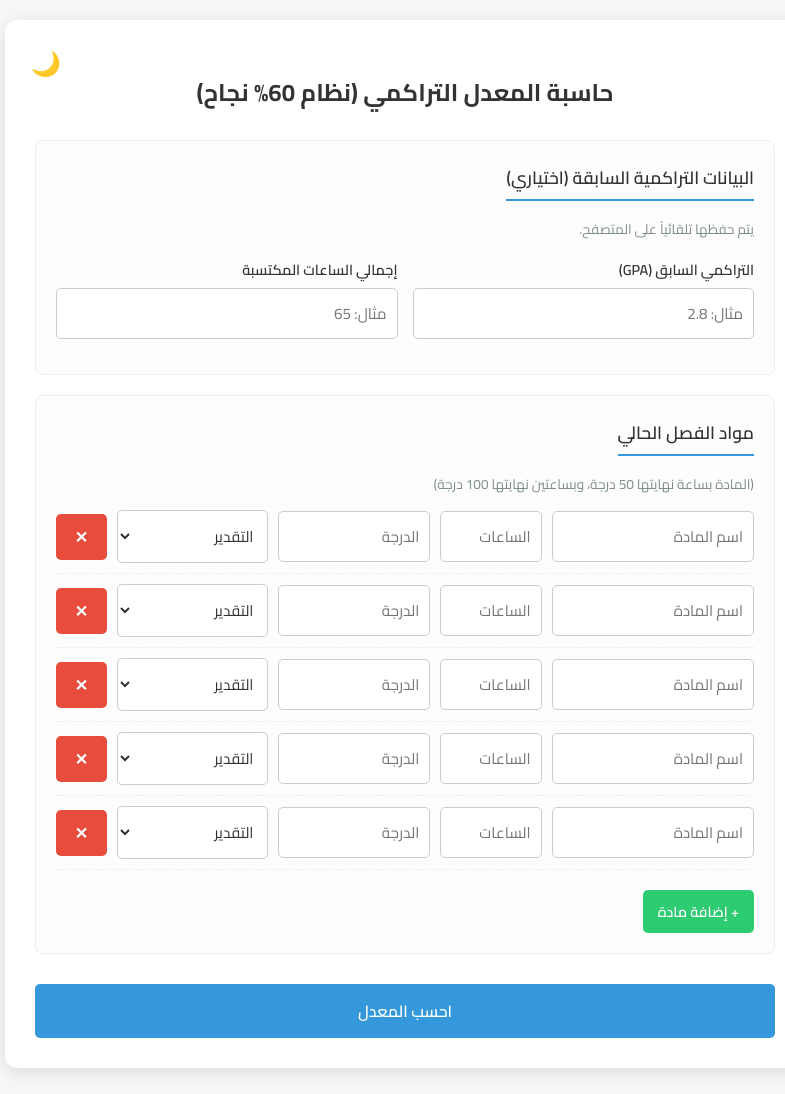
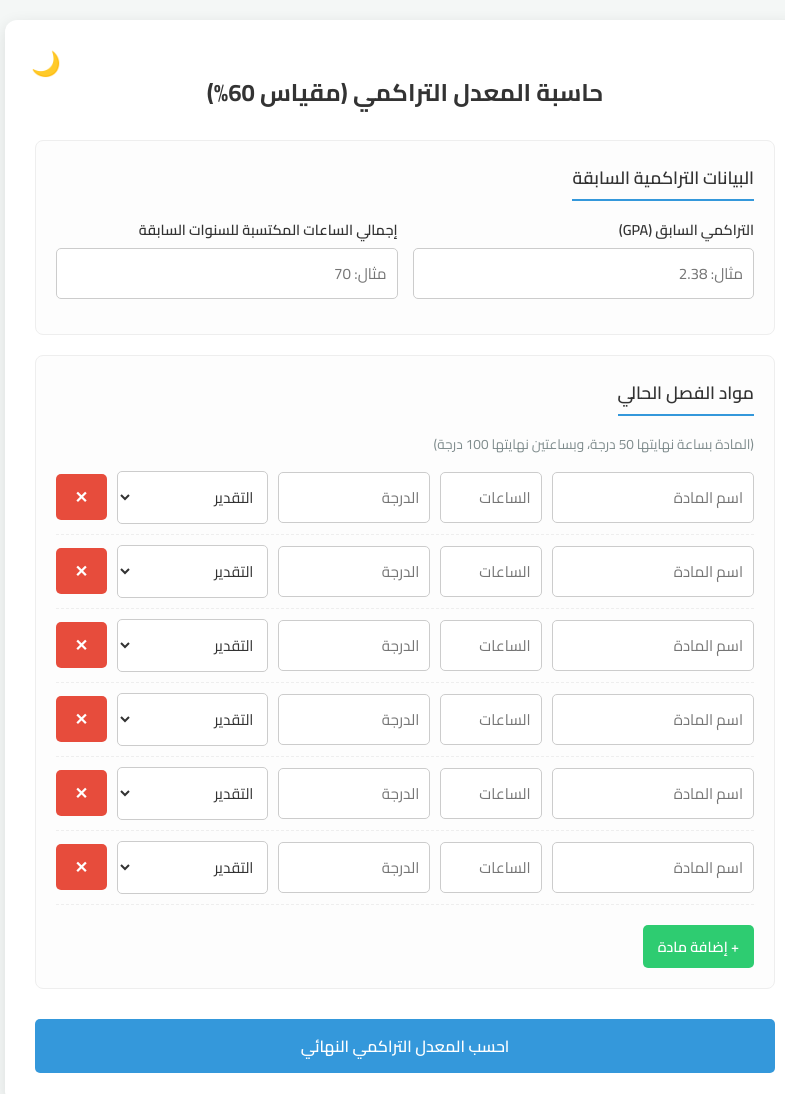
Before and after one commit to mahdi2hassan/nudrus-maan, a website: page gpa.html in a window 1280 px wide. Shown: the top 1094 px of the page, without its empty margins (235-1020 px from the left). Drawn offline with Linux system fonts and the light colour scheme.

Commit message:
Add files via upload

```diff
--- a/gpa.html
+++ b/gpa.html
@@ -3,7 +3,7 @@
 <head>
     <meta charset="UTF-8">
     <meta name="viewport" content="width=device-width, initial-scale=1.0">
-    <title>(GPA Pro)</title>
+    <title>GPA</title>
     <style>
         @import url('https://fonts.googleapis.com/css2?family=Cairo:wght@400;600;700&display=swap');
 
@@ -57,7 +57,7 @@
             border-radius: 12px;
             box-shadow: 0 4px 15px rgba(0,0,0,0.1);
             width: 100%;
-            max-width: 800px; /* زيادة العرض قليلاً لاستيعاب المدخلات */
+            max-width: 800px;
             position: relative;
             transition: background-color 0.3s;
         }
@@ -207,20 +207,19 @@
 <div class="container">
     <button class="theme-toggle" onclick="toggleDarkMode()" id="themeBtn">🌙</button>
 
-    <h2>حاسبة المعدل التراكمي (نظام 60% نجاح)</h2>
+    <h2>حاسبة المعدل التراكمي (مقياس 60%)</h2>
 
     <!-- بيانات الفصول السابقة -->
     <div class="section">
-        <div class="section-title">البيانات التراكمية السابقة (اختياري)</div>
-        <p style="font-size: 0.85em; color: var(--text-muted); margin-top: 0;">يتم حفظها تلقائياً على المتصفح.</p>
+        <div class="section-title">البيانات التراكمية السابقة</div>
         <div class="form-group">
             <div>
                 <label>التراكمي السابق (GPA)</label>
-                <input type="number" id="prevGpa" step="0.01" min="0" max="4" placeholder="مثال: 2.8">
+                <input type="number" id="prevGpa" step="0.01" min="0" max="4" placeholder="مثال: 2.38">
             </div>
             <div>
-                <label>إجمالي الساعات المكتسبة</label>
-                <input type="number" id="prevHours" min="0" placeholder="مثال: 65">
+                <label>إجمالي الساعات المكتسبة للسنوات السابقة</label>
+                <input type="number" id="prevHours" min="0" placeholder="مثال: 70">
             </div>
         </div>
     </div>
@@ -229,33 +228,33 @@
     <div class="section">
         <div class="section-title">مواد الفصل الحالي</div>
         <p style="font-size: 0.85em; color: var(--text-muted); margin-top: 0;">(المادة بساعة نهايتها 50 درجة، وبساعتين نهايتها 100 درجة)</p>
-        <div id="subjectsContainer">
-            <!-- سيتم إضافة المواد هنا -->
-        </div>
+        <div id="subjectsContainer"></div>
         <button class="btn btn-add" onclick="addSubject()">+ إضافة مادة</button>
     </div>
 
-    <button class="btn" onclick="calculateGPA()">احسب المعدل</button>
+    <button class="btn" onclick="calculateGPA()">احسب المعدل التراكمي النهائي</button>
 
     <!-- عرض النتائج -->
     <div class="results" id="resultsArea">
-        <h3>نتائج الحساب</h3>
+        <h3>النتائج</h3>
         <div class="result-item" id="termGpaResult">المعدل الفصلي: -</div>
         <div class="result-item" id="cumGpaResult">المعدل التراكمي الكلي: -</div>
     </div>
 </div>
 
 <script>
-    // جدول التقديرات (النجاح من 60%)
-    // يمكنك تعديل النقاط (points) إذا كانت كليتك تستخدم كسوراً مختلفة مثل 3.5 بدلاً من 3.3
+    // جدول التقديرات المستخرج من لائحة الكلية
     const gradePoints = [
-        { grade: 'A+', points: 4.0, minPercent: 90 },
-        { grade: 'A',  points: 3.7, minPercent: 85 },
-        { grade: 'B+', points: 3.3, minPercent: 80 },
-        { grade: 'B',  points: 3.0, minPercent: 75 },
-        { grade: 'C+', points: 2.7, minPercent: 70 },
-        { grade: 'C',  points: 2.4, minPercent: 65 },
-        { grade: 'D',  points: 2.0, minPercent: 60 }, // النجاح يبدأ من هنا
+        { grade: 'A',  points: 4.0, minPercent: 93 },
+        { grade: 'A-', points: 3.7, minPercent: 90 },
+        { grade: 'B+', points: 3.3, minPercent: 85 },
+        { grade: 'B',  points: 3.0, minPercent: 80 },
+        { grade: 'B-', points: 2.7, minPercent: 75 },
+        { grade: 'C+', points: 2.3, minPercent: 73 },
+        { grade: 'C',  points: 2.0, minPercent: 70 },
+        { grade: 'C-', points: 1.7, minPercent: 67 },
+        { grade: 'D+', points: 1.3, minPercent: 64 },
+        { grade: 'D',  points: 1.0, minPercent: 60 },
         { grade: 'F',  points: 0.0, minPercent: 0 }
     ];
 
@@ -280,7 +279,7 @@
                 <input type="number" class="credit-hours" min="1" max="10" placeholder="الساعات" oninput="triggerAutoSelect(this)">
             </div>
             <div class="col-score">
-                <input type="number" class="score-input" min="0" placeholder="الدرجة" oninput="autoSelectGrade(this)" title="إذا كانت ساعة أدخل من 50، وإذا ساعتين أدخل من 100">
+                <input type="number" class="score-input" min="0" placeholder="الدرجة" oninput="autoSelectGrade(this)">
             </div>
             <div class="col-grade">
                 <select class="grade-select">
@@ -293,34 +292,26 @@
         container.appendChild(row);
     }
 
-    // دالة لحساب التقدير عند تغيير الساعات بعد كتابة الدرجة
     function triggerAutoSelect(hoursInput) {
         const row = hoursInput.closest('.subject-row');
         const scoreInput = row.querySelector('.score-input');
-        if (scoreInput.value !== "") {
-            autoSelectGrade(scoreInput);
-        }
+        if (scoreInput.value !== "") autoSelectGrade(scoreInput);
     }
 
-    // دالة تحويل الدرجة المكتوبة إلى تقدير بناءً على الساعات
     function autoSelectGrade(inputElement) {
         const row = inputElement.closest('.subject-row');
         const score = parseFloat(inputElement.value);
         const hours = parseFloat(row.querySelector('.credit-hours').value);
         const selectElement = row.querySelector('.grade-select');
 
-        // التأكد من إدخال الساعات والدرجة بشكل صحيح
         if (isNaN(score) || score < 0 || isNaN(hours) || hours <= 0) {
             selectElement.value = "";
             return;
         }
 
-        // المعادلة: الدرجة النهائية للمادة = عدد الساعات × 50
-        // النسبة المئوية = (الدرجة المكتسبة / الدرجة النهائية) × 100
         const maxMarks = hours * 50;
         const percent = (score / maxMarks) * 100;
 
-        // البحث عن التقدير المناسب للنسبة
         for (let g of gradePoints) {
             if (percent >= g.minPercent) {
                 selectElement.value = g.points;
@@ -363,7 +354,7 @@
 
         document.getElementById('termGpaResult').innerText = termHours > 0
             ? `المعدل الفصلي: ${termGPA.toFixed(2)}`
-            : 'المعدل الفصلي: لا يوجد';
+            : 'المعدل الفصلي: -';
         document.getElementById('cumGpaResult').innerText = `المعدل التراكمي الكلي: ${cumulativeGPA.toFixed(2)}`;
         document.getElementById('resultsArea').style.display = 'block';
     }
@@ -372,7 +363,7 @@
         if (localStorage.getItem('darkMode') === 'true') toggleDarkMode();
         document.getElementById('prevGpa').value = localStorage.getItem('savedGpa') || '';
         document.getElementById('prevHours').value = localStorage.getItem('savedHours') || '';
-        for(let i=0; i<5; i++) addSubject(); // إضافة 5 مواد افتراضية
+        for(let i=0; i<6; i++) addSubject();
     };
 </script>
 
```
